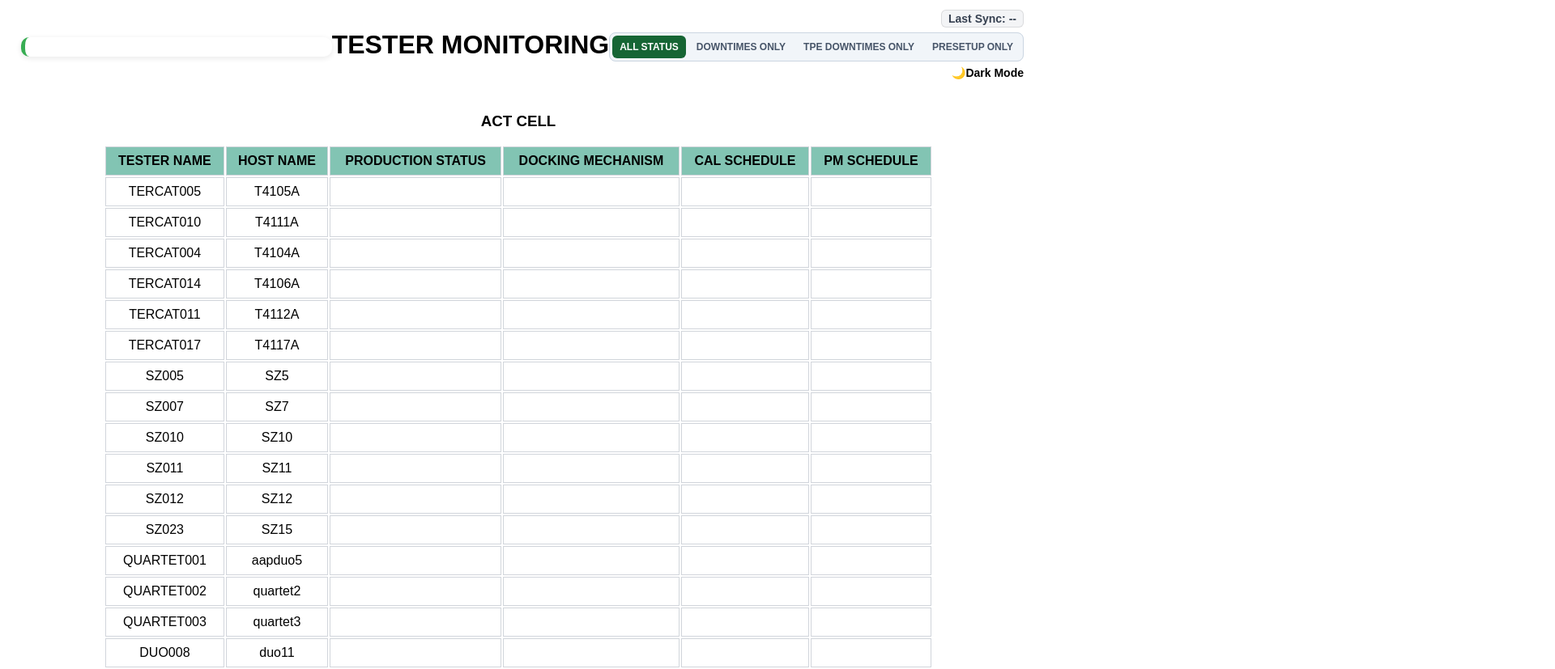
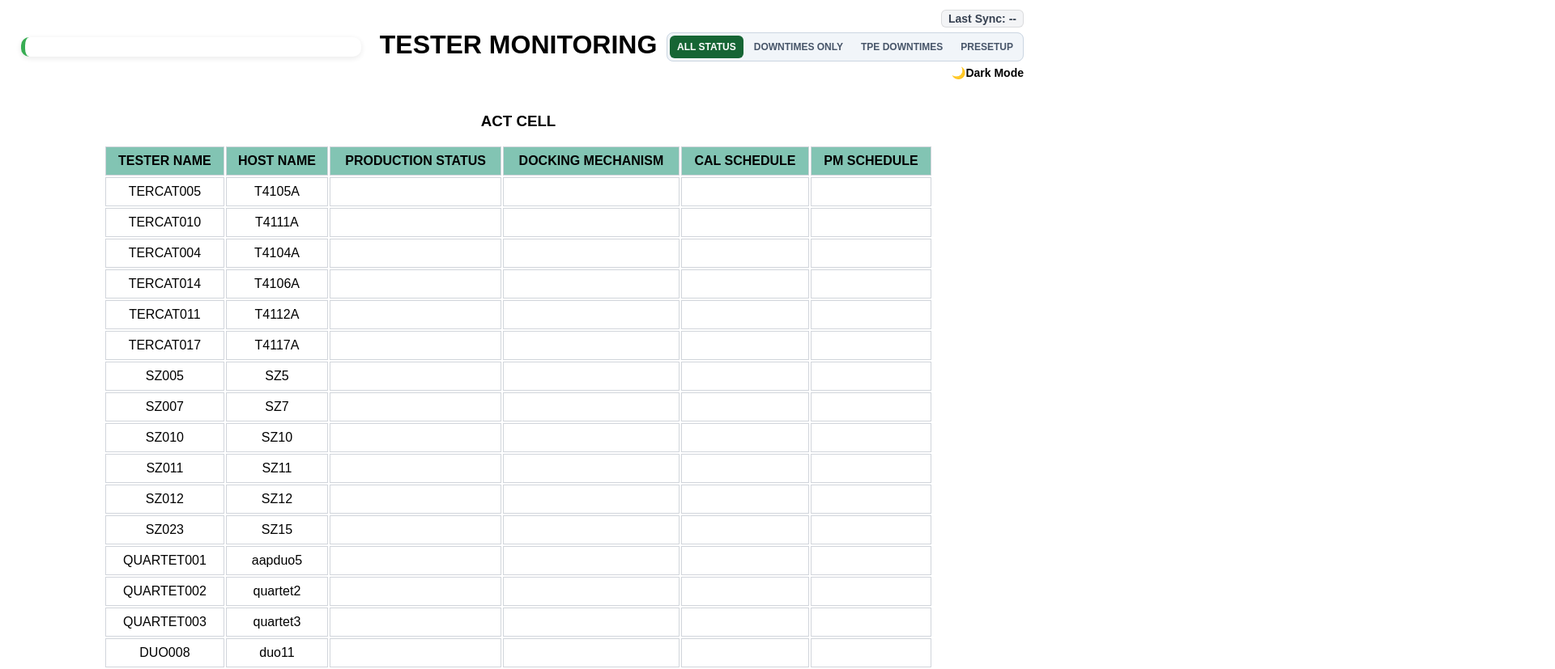
Before and after one commit to cj-lab-hash/tester, a website with bundled scripts: page public/index.html in a window 1280 px wide. Shown: the top 827 px of the page at 81% size, 1920 px wide, since content can reach past the window. Built offline with nearby package versions, Linux system fonts and the light colour scheme; a script that the page names is missing; files whose address does not match are found by name.

Commit message:
updating html

```diff
--- a/public/index.html
+++ b/public/index.html
@@ -33,11 +33,11 @@
                 </label>
                 <label>
                     <input type="radio" name="statusFilter" value="tpe">
-                    <span>TPE DOWNTIMES ONLY</span>
+                    <span>TPE DOWNTIMES</span>
                 </label>
                 <label>
                     <input type="radio" name="statusFilter" value="presetup">
-                    <span>PRESETUP ONLY</span>
+                    <span>PRESETUP</span>
                 </label>
             </fieldset>
             <div id="darkModeToggle">
```
